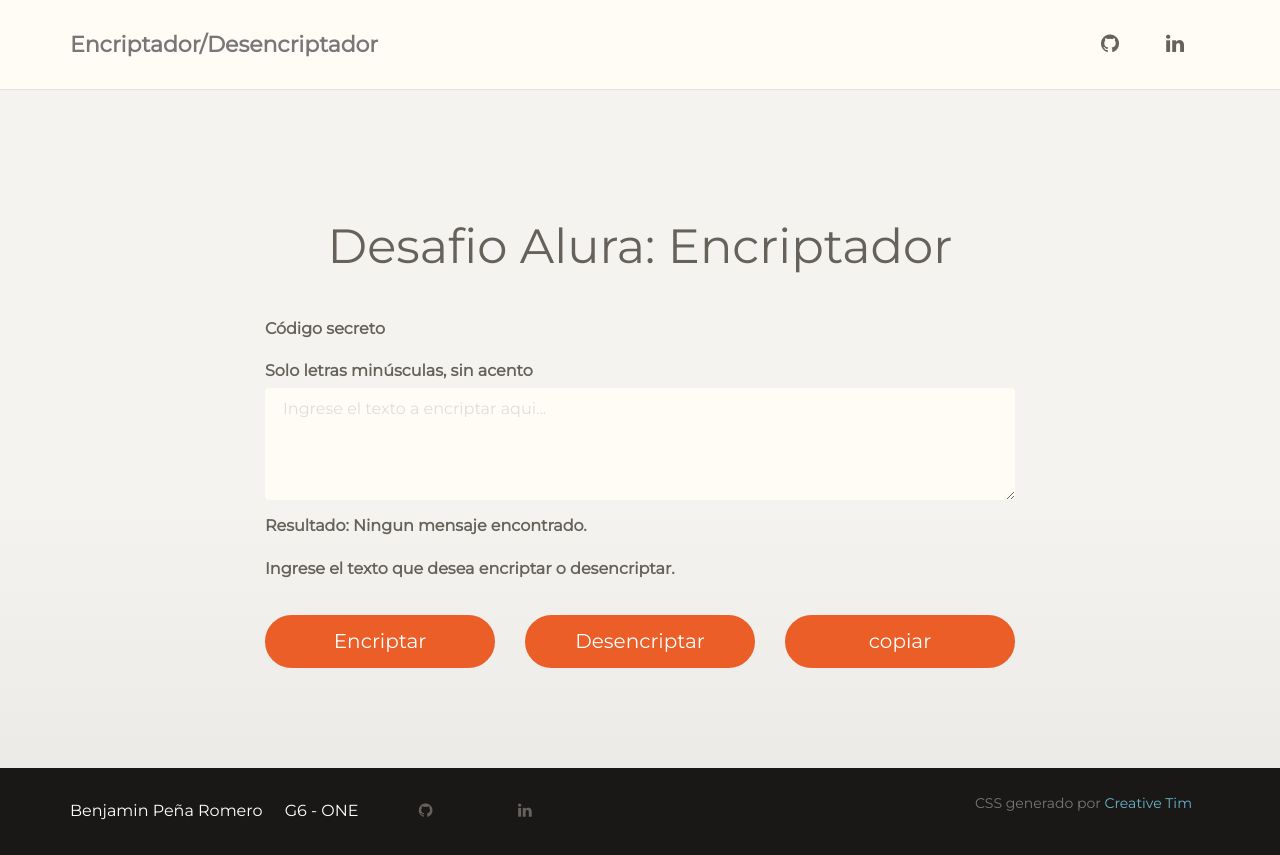
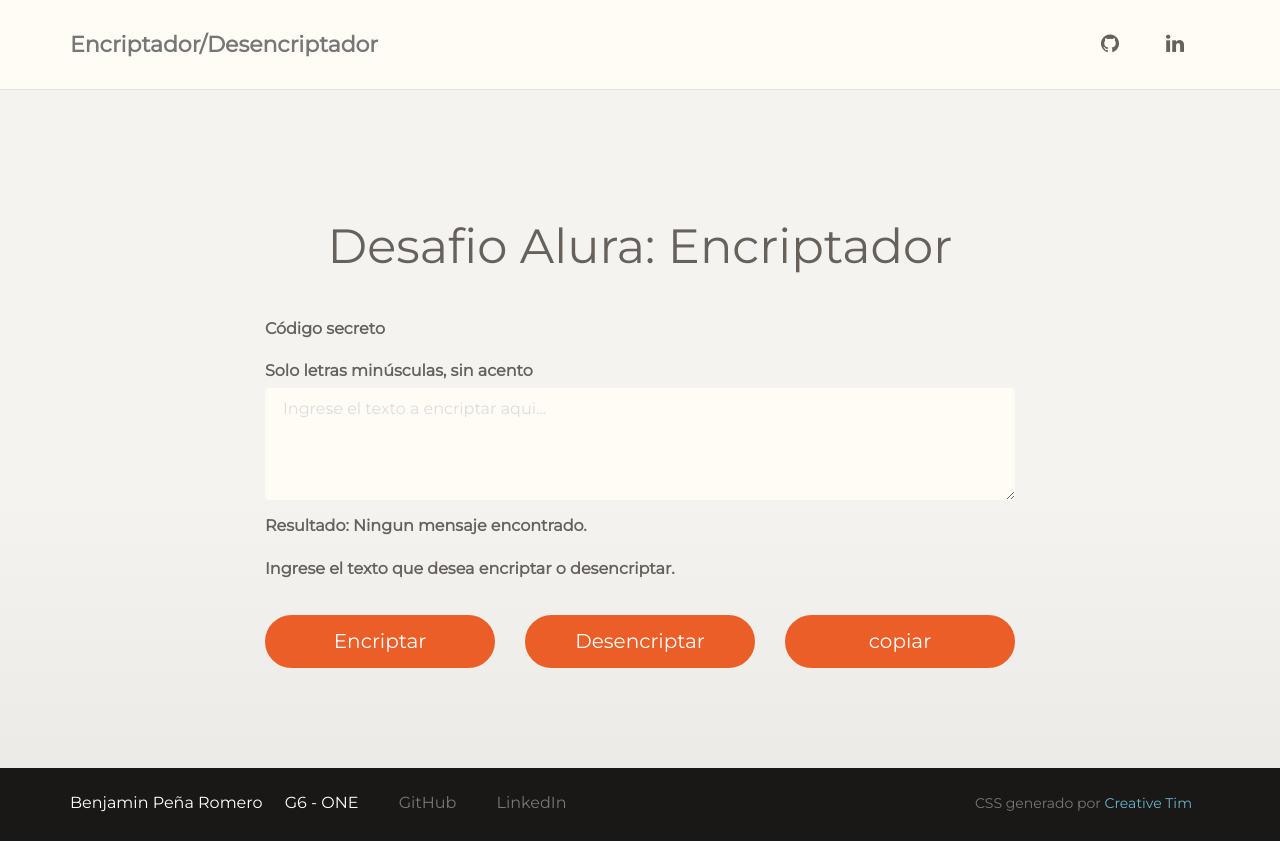
Before and after one commit to codigobenja/desafioencriptadorprb, a plain HTML site: page index.html in a window 1280 px wide. Drawn offline with Linux system fonts and the light colour scheme.

Commit message:
Update index.html

```diff
--- a/index.html
+++ b/index.html
@@ -108,10 +108,10 @@
                     G6 - ONE
                 </li>
 		     <li>
-                <a href="https://github.com/codigobenja" target="_blank" class="btn btn-simple"><i class="fa fa-github"></i></a>
+                <a href="https://github.com/codigobenja" target="_blank">GitHub</a>
             </li>
             <li>
-                <a href="https://www.linkedin.com/in/benjamin-pr/" target="_blank" class="btn btn-simple"><i class="fa fa-linkedin"></i></a>
+		    <a href="https://www.linkedin.com/in/benjamin-pr/" target="_blank">LinkedIn</a>
             </li>
             </ul>
         </nav>
```
